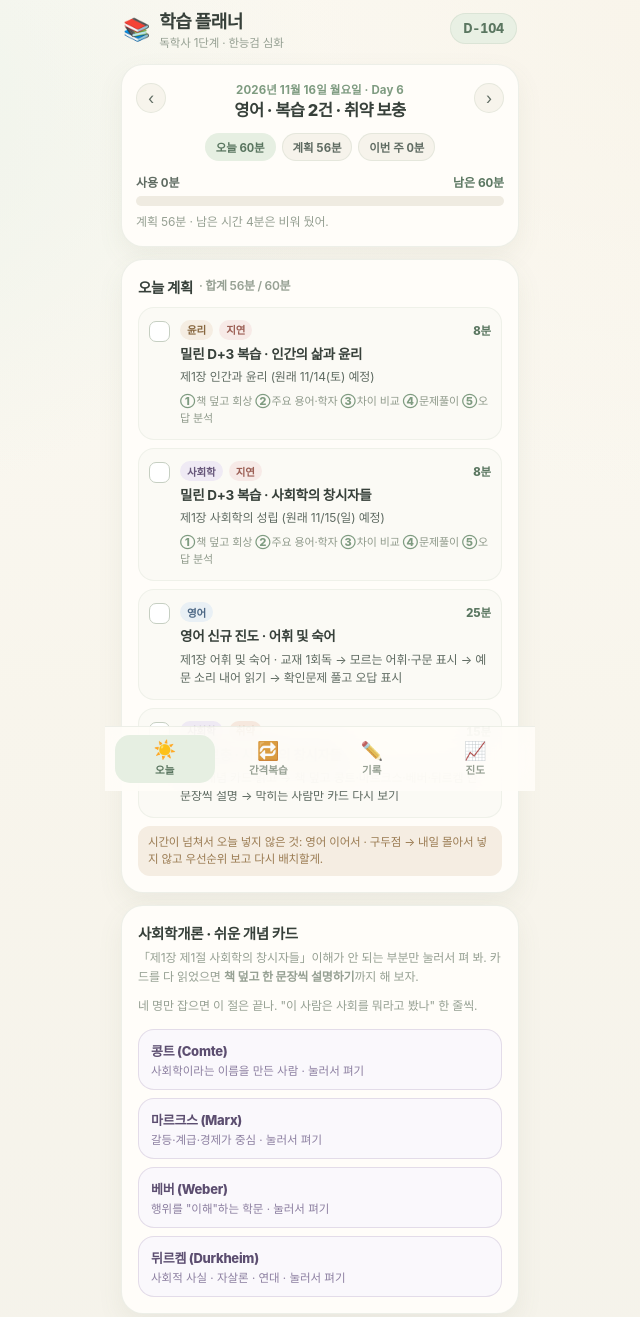
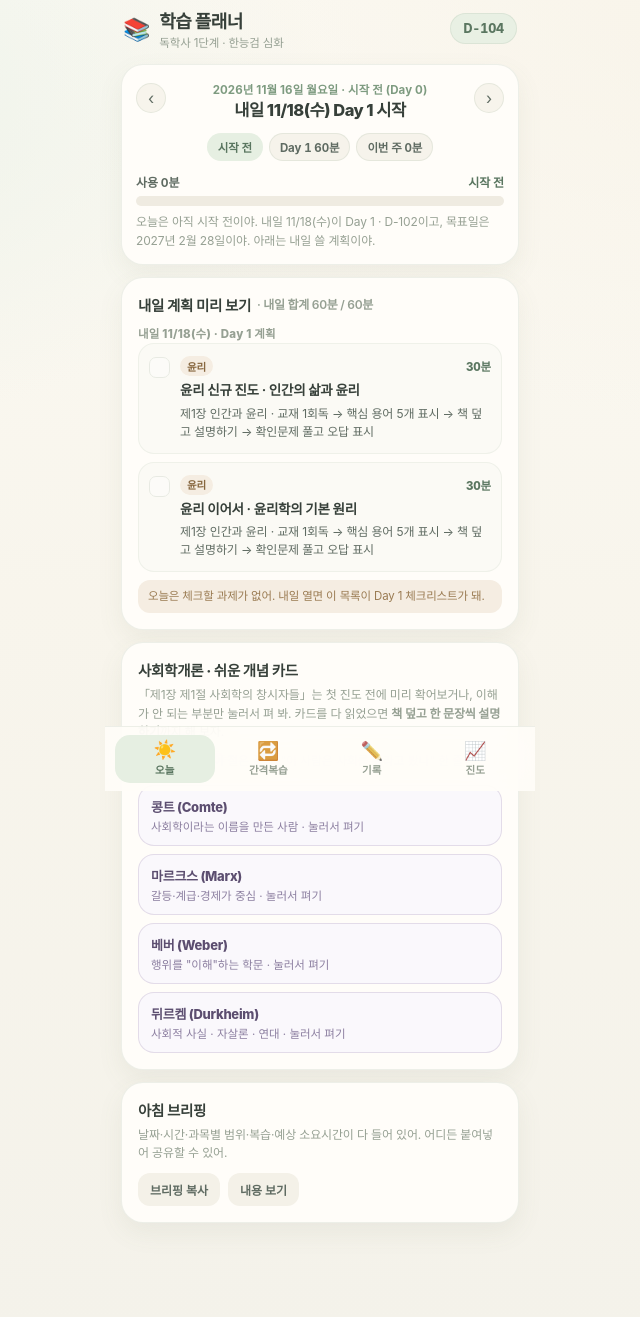
Before and after one commit to yunseodo08-eng/-, a plain HTML site: page index.html in a window 1280 px wide. Shown: the part 9-1326 px from the top of the page, without its empty margins (320-960 px from the left). Drawn offline with Linux system fonts and the light colour scheme.

Commit message:
학습 플래너: 시작일 11/18 Day 1로 초기화 (기록·복습 백지, 저장 키 v3, 진도 초기화 버튼)

```diff
--- a/index.html
+++ b/index.html
@@ -330,8 +330,8 @@
         <div class="hero-top">
           <button class="daynav" id="prevDay" aria-label="이전 날 보기">‹</button>
           <div class="hero-date">
-            <p class="eyebrow" id="todayLine">2026년 11월 17일 화요일 · Day 7</p>
-            <h2 id="todayTitle">오늘의 계획</h2>
+            <p class="eyebrow" id="todayLine">2026년 11월 17일 화요일 · 시작 전</p>
+            <h2 id="todayTitle">내일 11/18(수) Day 1 시작</h2>
           </div>
           <button class="daynav" id="nextDay" aria-label="다음 날 보기">›</button>
         </div>
@@ -350,14 +350,14 @@
       </div>
 
       <div class="card">
-        <h3>오늘 계획 <span class="muted small" id="taskSum" style="font-weight:600"></span></h3>
+        <h3><span id="taskTitle">오늘 계획</span> <span class="muted small" id="taskSum" style="font-weight:600"></span></h3>
         <div id="taskList"></div>
         <p class="task-note hidden" id="deferNote"></p>
       </div>
 
       <div class="card" id="weakCard">
         <h3>사회학개론 · 쉬운 개념 카드</h3>
-        <p class="muted small" style="margin:-4px 0 10px">「제1장 제1절 사회학의 창시자들」이해가 안 되는 부분만 눌러서 펴 봐. 카드를 다 읽었으면 <b>책 덮고 한 문장씩 설명하기</b>까지 해 보자.</p>
+        <p class="muted small" style="margin:-4px 0 10px">「제1장 제1절 사회학의 창시자들」는 첫 진도 전에 미리 확어보거나, 이해가 안 되는 부분만 눌러서 펴 봐. 카드를 다 읽었으면 <b>책 덮고 한 문장씩 설명하기</b>까지 해 보자.</p>
         <div class="concept-wrap" id="conceptList"></div>
       </div>
 
@@ -468,6 +468,11 @@
         <ul class="src" id="srcList"></ul>
         <p class="src" style="margin:8px 0 0">확인되지 않은 단원명·페이지는 넣지 않았어. 교재 목차가 실제와 다르면 기록할 때 <b>단원 직접 입력</b>으로 바꿔 주면 돼.</p>
       </div>
+      <div class="card">
+        <h3>처음부터 다시</h3>
+        <p class="muted small" style="margin:-4px 0 10px">학습 기록·복습 일정·체크 표시를 전부 지우고 5과목 모두 <b>첫 진도 전</b>으로 돌려. 시작일(11/18)은 그대로라 Day 1부터 다시 시작해. 되돌릴 수 없어.</p>
+        <button class="btn danger tiny" id="resetAll">진도 초기화</button>
+      </div>
     </section>
   </main>
 </div>
@@ -589,7 +594,7 @@
    0. 설정 (윤서 님 기준)
    ========================================================= */
 var CFG = {
-  start: '2026-11-11',            // Day 1
+  start: '2026-11-18',            // Day 1 (수) — 그 전날까지는 '시작 전' 준비 화면
   target: '2027-02-28',
   limits: [180, 60, 60, 60, 60, 60, 180],  // 일~토 (분)
   weekLimit: 660,                 // 주간 11시간
@@ -877,6 +882,11 @@ function todayReal(){
 }
 function dayNumber(s){ return diffDays(CFG.start, s) + 1; }
 function ddayFrom(s){ return diffDays(s, CFG.target); }
+function ddayText(s){
+  var d = ddayFrom(s);
+  return d > 0 ? 'D-' + d : (d === 0 ? 'D-DAY' : 'D+' + Math.abs(d));
+}
+function beforeStart(s){ return s < CFG.start; }
 
 /* =========================================================
    3. 단원 평탄화
@@ -907,44 +917,32 @@ function unitLabel(id, custom){
 /* =========================================================
    4. 저장소
    ========================================================= */
-var STORE = 'studyPlanner.v2';
+// 2026-11-18 초기화: 이전 버전(v2)의 시드 기록이 남은 브라우저도 새 키로 열려
+// 무조건 백지 상태에서 시작한다.
+var STORE = 'studyPlanner.v3.20261118';
+var STATE_VERSION = 3;
 var memoryState = null;
 
-function seedRecords(){
-  return [
-    { id:'seed-1', date:'2026-11-11', kind:'study', subject:'ethics', unitId:'ethics-1',
-      minutes:null, pages:'', questions:null, correct:null, understanding:null, hard:'', todo:'',
-      note:'「인간의 삶과 윤리」 첫 학습 완료 보고 (실제 공부시간·페이지·문제 수·이해도는 미보고)',
-      seed:true, createdAt:'2026-11-11T23:00:00' },
-    { id:'seed-2', date:'2026-11-12', kind:'study', subject:'sociology', unitId:'sociology-1',
-      minutes:null, pages:'', questions:null, correct:null, understanding:null, hard:'',
-      todo:'', note:'「사회학의 성립」 첫 학습 + 확인문제 완료. 이해가 안 되는 내용이 많다고 보고 → 취약 과목',
-      weakFlag:true, seed:true, createdAt:'2026-11-12T23:00:00' },
-    { id:'seed-3', date:'2026-11-12', kind:'review', subject:'ethics', unitId:'ethics-1', step:1,
-      minutes:null, questions:null, correct:null, understanding:null,
-      note:'전날 학습분 D+1 복습 완료', seed:true, createdAt:'2026-11-12T23:10:00' },
-    { id:'seed-4', date:'2026-11-13', kind:'review', subject:'sociology', unitId:'sociology-1', step:1,
-      minutes:null, questions:null, correct:null, understanding:null,
-      note:'「사회학의 성립」 보충 복습 완료 (같은 날 국어·영어는 진도 미완료)', seed:true,
-      createdAt:'2026-11-13T23:10:00' }
-  ];
-}
 function blankState(){
-  return { version: 2, seeded: false, records: [], checks: {}, carry: {}, viewDate: null };
+  return { version: STATE_VERSION, records: [], checks: {}, carry: {}, viewDate: null };
 }
 function loadState(){
   if (memoryState) return memoryState;
   var st = null;
   try {
     var raw = localStorage.getItem(STORE);
-    if (raw) { var p = JSON.parse(raw); if (p && p.version === 2) st = p; }
+    if (raw) { var p = JSON.parse(raw); if (p && p.version === STATE_VERSION && Array.isArray(p.records)) st = p; }
   } catch (e) { st = null; }
   if (!st) st = blankState();
-  if (!st.seeded) { st.records = seedRecords(); st.seeded = true; }
   if (!st.carry) st.carry = {};
   if (!st.checks) st.checks = {};
   memoryState = st;
   return st;
+}
+function resetState(){
+  memoryState = blankState();
+  saveState();
+  return memoryState;
 }
 function saveState(){
   var st = loadState();
@@ -1092,6 +1090,15 @@ function reviewTaskDetail(it){
 }
 
 function planFor(dateStr){
+  // 시작일 전날까지는 계획을 만들지 않고 '준비 화면'용 값을 돌려준다.
+  if (beforeStart(dateStr)) {
+    return {
+      date: dateStr, day: dayNumber(dateStr), beforeStart: true,
+      limit: 0, used: minutesOn(dateStr), remaining: 0, total: 0,
+      tasks: [], deferred: [], subjects: [], weak: [],
+      preview: planFor(CFG.start)
+    };
+  }
   var limit = Math.min(dayLimit(dateStr), Math.max(0, CFG.weekLimit - weekMinutesUsed(dateStr) + minutesOn(dateStr)));
   var used = minutesOn(dateStr);
   var budget = Math.max(0, limit - used);
@@ -1178,10 +1185,27 @@ function planFor(dateStr){
    7. 텍스트 (아침 브리핑 / 주간 점검)
    ========================================================= */
 function briefingText(dateStr){
+  if (beforeStart(dateStr)) {
+    var dp = planFor(CFG.start);
+    var L0 = [];
+    L0.push('📚 ' + fmtDate(dateStr) + ' · 시작 전 (Day 0)');
+    L0.push('내일 ' + fmtShort(CFG.start) + ' Day 1 시작 · ' + ddayText(CFG.start) + ' (목표 2027-02-28)');
+    L0.push('오늘 학습 가능 시간: 시작 전 · Day 1 계획 ' + dp.total + '분 / ' + dp.limit + '분');
+    L0.push('');
+    L0.push('[Day 1 계획 미리 보기]');
+    if (!dp.tasks.length) L0.push('- 아직 배정된 과제가 없어');
+    dp.tasks.forEach(function(t){
+      L0.push('- ' + t.title + ' (' + t.minutes + '분)');
+      L0.push('  → ' + t.detail);
+    });
+    L0.push('');
+    L0.push('오늘은 체크할 과제가 없어. 내일 열면 이 목록이 Day 1 체크리스트가 돼.');
+    return L0.join('\n');
+  }
   var p = planFor(dateStr);
   var d = ddayFrom(dateStr);
   var L = [];
-  var dtxt = d > 0 ? 'D-' + d : (d === 0 ? 'D-DAY' : 'D+' + Math.abs(d));
+  var dtxt = ddayText(dateStr);
   L.push('📚 ' + fmtDate(dateStr) + ' · Day ' + p.day + ' (' + dtxt + ')');
   L.push('오늘 학습 가능 시간: ' + p.limit + '분 · 계획 합계 ' + p.total + '분 (사용 ' + p.used + '분)');
   L.push('');
@@ -1297,11 +1321,80 @@ function checksFor(dateStr){
   return st.checks[dateStr];
 }
 
+function renderPreStart(dateStr, p, isReal){
+  var dp = p.preview || planFor(CFG.start);
+  $('todayLine').textContent = fmtDate(dateStr) + ' · 시작 전 (Day 0)' + (isReal ? '' : ' (다른 날 보기)');
+  $('todayTitle').textContent = '내일 ' + fmtShort(CFG.start) + ' Day 1 시작';
+  $('ddayPill').textContent = ddayText(dateStr);
+  $('ddayPill').setAttribute('title', '목표일 2027년 2월 28일');
+  $('limitPill').textContent = '시작 전';
+  $('planPill').textContent = 'Day 1 ' + dp.total + '분';
+  $('weekPill').textContent = '이번 주 ' + weekMinutesUsed(dateStr) + '분';
+
+  $('useFill').style.width = '0%';
+  $('useTrack').setAttribute('aria-valuenow', '0');
+  $('useTrack').setAttribute('aria-valuemax', String(dp.limit));
+  $('useTrack').setAttribute('data-state', 'ok');
+  $('usedLabel').textContent = '사용 0분';
+  $('leftLabel').textContent = '시작 전';
+  $('gaugeNote').textContent = '오늘은 아직 시작 전이야. 내일 ' + fmtShort(CFG.start) + '이 Day 1 · '
+    + ddayText(CFG.start) + '이고, 목표일은 2027년 2월 28일이야. 아래는 내일 쓸 계획이야.';
+
+  // Day 1 미리 보기 (체크는 내일)
+  var html = '<p class="sec-label">내일 ' + esc(fmtShort(CFG.start)) + ' · Day 1 계획</p>';
+  if (!dp.tasks.length) {
+    html += '<p class="empty">내일 배정된 과제가 아직 없어.</p>';
+  }
+  dp.tasks.forEach(function(t){
+    var s = SUBJ_MAP[t.subject];
+    html += '<div class="task" data-preview="1" data-checked="0">'
+      + '<span class="cb" aria-hidden="true" style="opacity:.35;cursor:default"></span>'
+      + '<div class="task-body"><div class="task-top">'
+      + '<span class="tag t-' + s.tag + '">' + esc(s.short) + '</span>'
+      + '<span class="min">' + t.minutes + '분</span>'
+      + '</div><p class="task-title" style="margin:5px 0 0">' + esc(t.title) + '</p>'
+      + '<p class="task-detail">' + esc(t.detail) + '</p></div></div>';
+  });
+  $('taskList').innerHTML = html;
+  $('taskTitle').textContent = '내일 계획 미리 보기';
+  $('taskSum').textContent = dp.total ? '· 내일 합계 ' + dp.total + '분 / ' + dp.limit + '분' : '';
+  $('deferNote').classList.remove('hidden');
+  $('deferNote').textContent = '오늘은 체크할 과제가 없어. 내일 열면 이 목록이 Day 1 체크리스트가 돼.';
+
+  // 개념 카드 (첫 진도 전 미리 보기)
+  var cardHTML = '';
+  Object.keys(CONCEPT_CARDS).forEach(function(uid){
+    var g = CONCEPT_CARDS[uid];
+    cardHTML += '<p class="muted small" style="margin:0 0 6px">' + esc(g.intro) + '</p>';
+    g.cards.forEach(function(c){
+      cardHTML += '<button class="concept" data-card="1" data-open="0" type="button">'
+        + '<div class="cname">' + esc(c.name) + '</div>'
+        + '<div class="chint">' + esc(c.hint) + ' · 눌러서 펴기</div>'
+        + '<div class="cbody">' + c.body + '<span class="eg">' + esc(c.eg) + '</span></div></button>';
+    });
+  });
+  $('conceptList').innerHTML = cardHTML;
+  $('weakCard').classList.toggle('hidden', !cardHTML);
+
+  var carryEl = $('carryCard');
+  carryEl.classList.add('hidden');
+  carryEl._carry = [];
+
+  // 브리핑: 내일(Day 1) 브리핑을 그대로 보여 준다
+  var txt = briefingText(CFG.start);
+  $('briefPreview').textContent = txt;
+  $('briefPreview')._text = txt;
+  renderReview();
+  renderProgress();
+}
+
 function renderToday(){
   var dateStr = currentView();
   var p = planFor(dateStr);
   var st = loadState();
   var isReal = dateStr === todayReal();
+
+  if (p.beforeStart) { renderPreStart(dateStr, p, isReal); return; }
   var d = ddayFrom(dateStr);
 
   $('todayLine').textContent = fmtDate(dateStr) + ' · Day ' + p.day;
@@ -1318,7 +1411,7 @@ function renderToday(){
   if (revN) tb.push('복습 ' + revN + '건');
   if (hasWeak) tb.push('취약 보충');
   $('todayTitle').textContent = tb.length ? tb.join(' · ') : '쉬어 가는 날';
-  $('ddayPill').textContent = d > 0 ? 'D-' + d : (d === 0 ? 'D-DAY' : 'D+' + Math.abs(d));
+  $('ddayPill').textContent = ddayText(dateStr);
   $('ddayPill').setAttribute('title', '목표일 2027년 2월 28일');
   $('limitPill').textContent = '오늘 ' + p.limit + '분';
   $('planPill').textContent = '계획 ' + p.total + '분';
@@ -1365,6 +1458,7 @@ function renderToday(){
       + '<p class="task-detail">' + esc(t.detail) + '</p>' + steps + '</div></label>';
   });
   $('taskList').innerHTML = html;
+  $('taskTitle').textContent = '오늘 계획';
   $('taskSum').textContent = p.total ? '· 합계 ' + p.total + '분 / ' + p.limit + '분' : '';
   if (p.deferred.length) {
     $('deferNote').classList.remove('hidden');
@@ -1375,8 +1469,12 @@ function renderToday(){
     $('deferNote').classList.add('hidden');
   }
 
-  // 취약 카드
-  var weak = p.weak.length ? p.weak : weakUnits();
+  // 취약 카드 — 보증이 필요한 단원 + 아직 첫 진도 전인 단원(미리 확어보기)
+  var weak = p.weak.length ? p.weak.slice() : weakUnits().slice();
+  var firstMap = firstStudyMap();
+  Object.keys(CONCEPT_CARDS).forEach(function(uid){
+    if (!firstMap[uid] && weak.indexOf(uid) < 0) weak.push(uid);
+  });
   var cardHTML = '';
   var withCards = weak.filter(function(uid){ return CONCEPT_CARDS[uid]; });
   if (weak.length && !withCards.length) {
@@ -1790,11 +1888,13 @@ function bind(){
     renderToday();
   });
 
-  // 체크박스
+  // 체크박스 — 미리 보기(시작 전) 목록은 체크하지 않는다
   $('taskList').addEventListener('click', function(e){
     var cb = e.target.closest ? e.target.closest('.cb') : null;
     var task = e.target.closest ? e.target.closest('.task') : null;
     if (!task) return;
+    if (task.getAttribute('data-preview') === '1') return;
+    if (!task.getAttribute('data-id')) return;
     if (cb || e.target === task) {
       var id = task.getAttribute('data-id');
       var dateStr = currentView();
@@ -1941,6 +2041,24 @@ function bind(){
     toast('기록을 지웠어');
   });
 
+  // 진도 초기화 (두 번 눌러야 실행)
+  var resetArmed = false, resetTimer = null;
+  $('resetAll').addEventListener('click', function(){
+    if (!resetArmed) {
+      resetArmed = true;
+      $('resetAll').textContent = '한 번 더 누르면 전부 지워져';
+      clearTimeout(resetTimer);
+      resetTimer = setTimeout(function(){ resetArmed = false; $('resetAll').textContent = '진도 초기화'; }, 4000);
+      return;
+    }
+    resetArmed = false;
+    clearTimeout(resetTimer);
+    $('resetAll').textContent = '진도 초기화';
+    resetState();
+    renderToday(); renderRecord(); renderReview(); renderProgress();
+    toast('진도를 초기화했어 · Day 1부터 다시 시작');
+  });
+
   document.addEventListener('keydown', function(e){
     if (e.key === 'Escape') closeSheet();
   });
@@ -1990,6 +2108,8 @@ window.PlannerCore = {
   accuracy: accuracy, doneUnits: doneUnits, unitById: unitById,
   firstStudyMap: firstStudyMap, weakUnits: weakUnits, weakSubjects: weakSubjects,
   loadState: loadState, saveState: saveState, saveRecord: saveRecord,
+  blankState: blankState, resetState: resetState, beforeStart: beforeStart,
+  ddayText: ddayText, startDate: function(){ return CFG.start; },
   renderToday: renderToday, setViewDate: function(d){ viewDate = d; },
   accuracyOf: accuracy
 };
```
